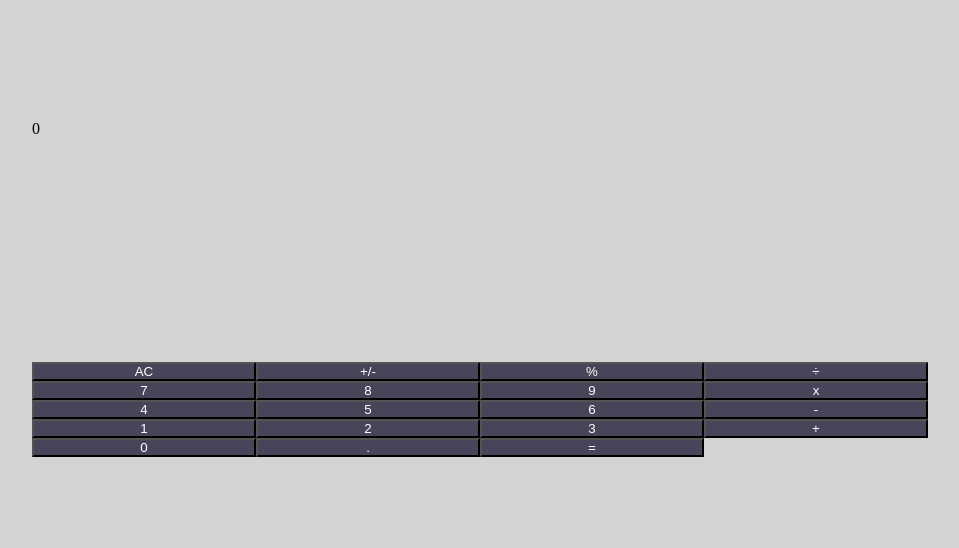
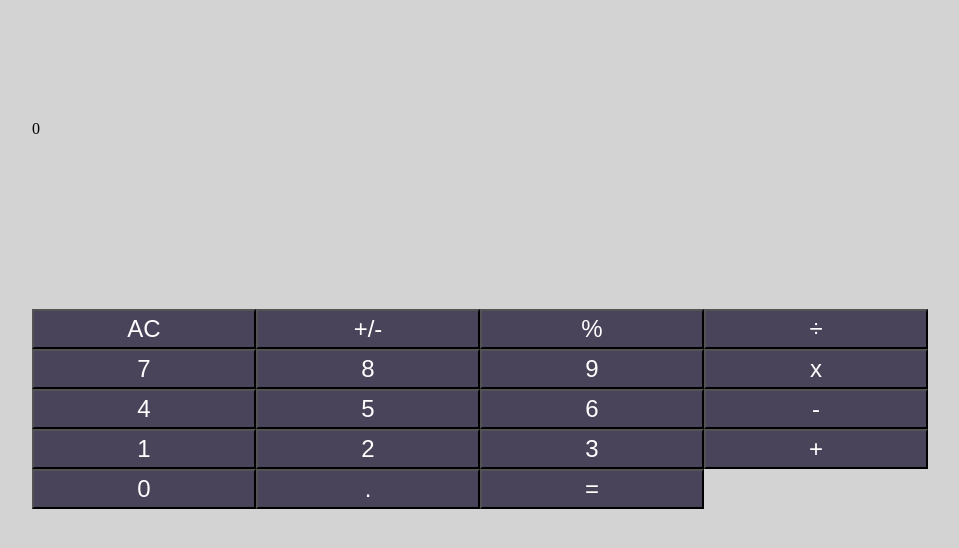
Before and after one commit to elpotatoslayer/Calculator, a React (Create React App) app: page / in a window 1280 px wide. Shown: the top 548 px of the page, without its empty margins (160-1119 px from the left). Built offline with nearby package versions, Linux system fonts and the light colour scheme.

Commit message:
Add EventHandlers

```diff
--- a/src/components/App.js
+++ b/src/components/App.js
@@ -1,4 +1,5 @@
 /* eslint-disable no-unused-vars */
+import PropTypes from 'prop-types';
 import React, { Component } from 'react';
 import './App.css';
 import Display from './Display';
@@ -25,7 +26,7 @@ class App extends Component {
     return (
       <div className="app">
         <Display />
-        <ButtonPanel />
+        <ButtonPanel clickHandler={this.handleClick} />
       </div>
     );
   }
--- a/src/components/Button.js
+++ b/src/components/Button.js
@@ -1,10 +1,17 @@
 import PropTypes from 'prop-types';
 import './button.css';
 
-export default function Button(props) {
-  const { buttonName } = props;
+export default function Button({ buttonName, clickHandler }) {
   return (
-    <button type="button" className="button">
+    <button
+      type="button"
+      className="button"
+      onClick={() => clickHandler(buttonName)}
+      onContextMenu={(e) => {
+        e.preventDefault();
+        clickHandler(buttonName);
+      }}
+    >
       {buttonName}
     </button>
   );
@@ -12,4 +19,5 @@ export default function Button(props) {
 
 Button.propTypes = {
   buttonName: PropTypes.string.isRequired,
+  clickHandler: PropTypes.func.isRequired,
 };
--- a/src/components/ButtonPanel.js
+++ b/src/components/ButtonPanel.js
@@ -1,42 +1,47 @@
+import PropTypes from 'prop-types';
 import Button from './Button';
 import './buttonpanel.css';
 
-function ButtonPanel() {
+function ButtonPanel({ clickHandler }) {
   return (
     <>
       <div id="btn-panel">
         <div className="row">
-          <Button buttonName="AC" />
-          <Button buttonName="+/-" />
-          <Button buttonName="%" />
-          <Button buttonName="÷" />
+          <Button buttonName="AC" clickHandler={clickHandler} />
+          <Button buttonName="+/-" clickHandler={clickHandler} />
+          <Button buttonName="%" clickHandler={clickHandler} />
+          <Button buttonName="÷" clickHandler={clickHandler} />
         </div>
         <div className="row">
-          <Button buttonName="7" />
-          <Button buttonName="8" />
-          <Button buttonName="9" />
-          <Button buttonName="x" />
+          <Button buttonName="7" clickHandler={clickHandler} />
+          <Button buttonName="8" clickHandler={clickHandler} />
+          <Button buttonName="9" clickHandler={clickHandler} />
+          <Button buttonName="x" clickHandler={clickHandler} />
         </div>
         <div className="row">
-          <Button buttonName="4" />
-          <Button buttonName="5" />
-          <Button buttonName="6" />
-          <Button buttonName="-" />
+          <Button buttonName="4" clickHandler={clickHandler} />
+          <Button buttonName="5" clickHandler={clickHandler} />
+          <Button buttonName="6" clickHandler={clickHandler} />
+          <Button buttonName="-" clickHandler={clickHandler} />
         </div>
         <div className="row">
-          <Button buttonName="1" />
-          <Button buttonName="2" />
-          <Button buttonName="3" />
-          <Button buttonName="+" />
+          <Button buttonName="1" clickHandler={clickHandler} />
+          <Button buttonName="2" clickHandler={clickHandler} />
+          <Button buttonName="3" clickHandler={clickHandler} />
+          <Button buttonName="+" clickHandler={clickHandler} />
         </div>
         <div className="row">
-          <Button buttonName="0" />
-          <Button buttonName="." />
-          <Button buttonName="=" />
+          <Button buttonName="0" clickHandler={clickHandler} />
+          <Button buttonName="." clickHandler={clickHandler} />
+          <Button buttonName="=" clickHandler={clickHandler} />
         </div>
       </div>
     </>
   );
 }
 
+ButtonPanel.propTypes = {
+  clickHandler: PropTypes.func.isRequired,
+};
+
 export default ButtonPanel;
--- a/src/components/button.css
+++ b/src/components/button.css
@@ -1,4 +1,28 @@
 .button {
   background-color: #4a445a;
   color: white;
+  font-size: 1.5em;
+  line-height: 1.5em;
+  cursor: pointer;
+  transition: all 100ms;
+  user-select: none;
 }
+
+.button:hover {
+  background-color: #b9fdf6;
+  transform: scale(1.04);
+}
+
+.button:focus {
+  outline: none;
+}
+
+.button:active {
+  background-color: #82fff2;
+  box-shadow: #b9fdf6 0 0 0 4px inset;
+  transform: scale(1);
+}
+
+.button--last {
+  grid-column: 3 / span 2;
+}
```
